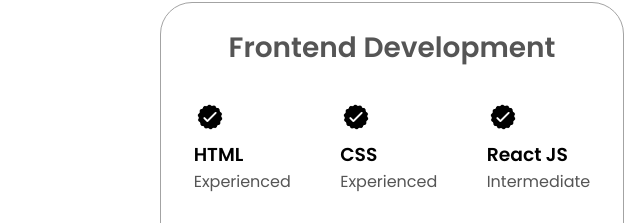
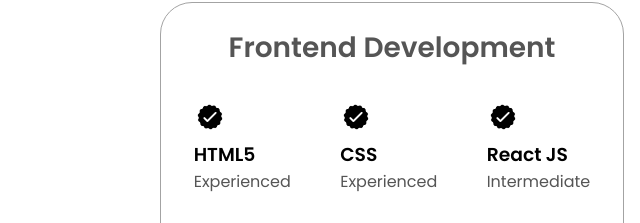
Before and after one commit to Teni-prog/html-css-js-portfolio, a plain HTML site: page index.html in a window 1280 px wide. Shown: the part 1839-2062 px from the top of the page, 0-640 px from the left. Drawn offline with Linux system fonts and the light colour scheme.

Commit message:
Updated Skills

```diff
--- a/index.html
+++ b/index.html
@@ -110,7 +110,7 @@
                         <article>
                             <img src="./assets/checkmark.png" alt="experience icon" class="icon" />
                             <div>
-                                <h3>HTML</h3>
+                                <h3>HTML5</h3>
                                 <p>Experienced</p>
                             </div>
                         </article>
```
